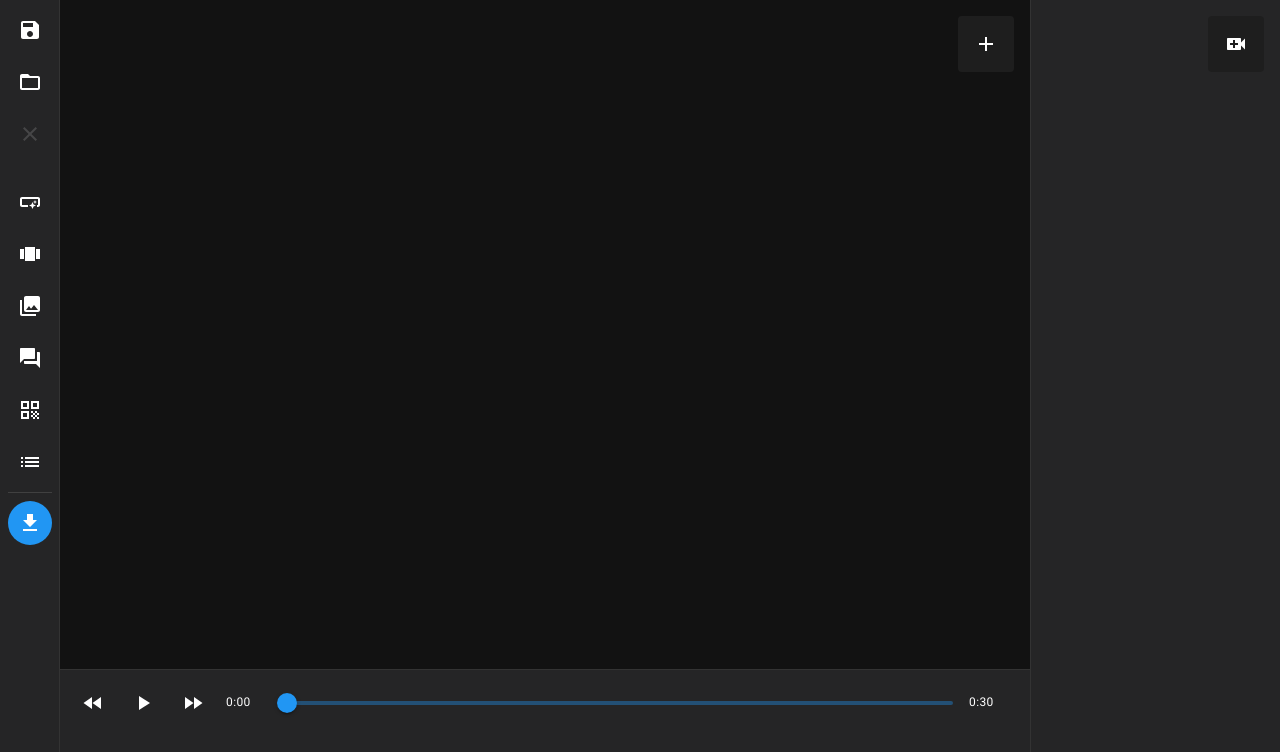
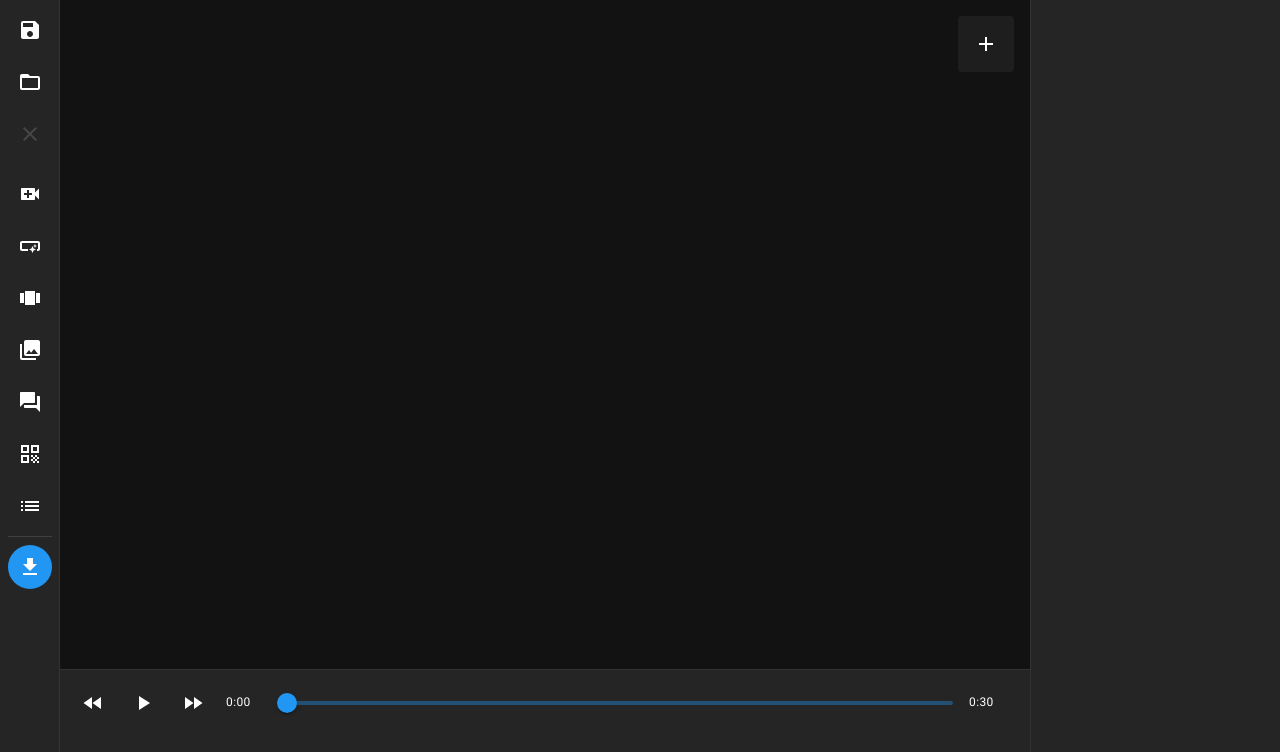
Before and after one commit to Adsmood/CTV_Validado_Adsmood, a React (Vite) app: page / in a window 1280 px wide. Shown: the top 752 px of the page. Built offline with nearby package versions, Linux system fonts and the light colour scheme.

Commit message:
fix: Corregido comportamiento de VideoUploader para funcionar como elemento en lugar de background

```diff
--- a/src/components/common/VideoUploader.tsx
+++ b/src/components/common/VideoUploader.tsx
@@ -1,48 +1,14 @@
-import React, { useState, useCallback } from 'react';
-import { Box, Dialog, IconButton, Tooltip, Stack, Slider } from '@mui/material';
-import { VideoCall as VideoIcon, ZoomIn, CropFree } from '@mui/icons-material';
+import React, { useState } from 'react';
+import { Box, Dialog, IconButton, Tooltip } from '@mui/material';
+import { VideoCall as VideoIcon } from '@mui/icons-material';
 import FileUploader from './FileUploader';
 import { useEditorStore } from '../../stores/editorStore';
-import type { Background } from '../../stores/editorStore';
 
 const VideoUploader: React.FC = () => {
   const [open, setOpen] = useState(false);
-  const background = useEditorStore((state) => state.background);
-  const setBackground = useEditorStore((state) => state.setBackground);
-  const [style, setStyle] = useState(() => ({
-    scale: background?.style?.scale ?? 1,
-    position: {
-      x: background?.style?.position?.x ?? 50,
-      y: background?.style?.position?.y ?? 50
-    }
-  }));
+  const addElement = useEditorStore((state) => state.addElement);
 
-  const handleStyleChange = useCallback((key: 'scale' | 'position', value: number | { x?: number; y?: number }) => {
-    const newStyle = {
-      scale: style.scale,
-      position: { ...style.position }
-    };
-
-    if (key === 'position') {
-      Object.assign(newStyle.position, value);
-    } else {
-      newStyle.scale = value as number;
-    }
-
-    setStyle(newStyle);
-
-    if (background) {
-      const updatedBackground: Background = {
-        url: background.url,
-        type: background.type,
-        style: newStyle,
-        originalFile: background.originalFile
-      };
-      setBackground(updatedBackground);
-    }
-  }, [style, background, setBackground]);
-
-  const handleFileAccepted = useCallback(async (file: File) => {
+  const handleFileAccepted = async (file: File) => {
     try {
       if (file.size < 1000000) { // 1MB
         throw new Error('El archivo es demasiado pequeño. Debe ser al menos 1MB.');
@@ -59,86 +25,34 @@ const VideoUploader: React.FC = () => {
 
       const url = URL.createObjectURL(fileCopy);
 
-      const newBackground: Background = {
-        url,
-        type: 'video',
+      addElement('video', {
+        src: url,
+        originalFile: fileCopy,
         style: {
           scale: 1,
           position: { x: 50, y: 50 }
-        },
-        originalFile: fileCopy
-      };
+        }
+      });
 
-      setBackground(newBackground);
       setOpen(false);
     } catch (error) {
       console.error('Error al procesar el video:', error);
       alert(error instanceof Error ? error.message : 'Error al procesar el video');
     }
-  }, [setBackground]);
+  };
 
   return (
-    <Stack
-      direction="row"
-      spacing={1}
+    <Tooltip title="Añadir Video" placement="right">
+      <span>
+        <IconButton
+          onClick={() => setOpen(true)}
           sx={{
-        position: 'absolute',
-        right: 16,
-        top: 16,
-        bgcolor: 'background.paper',
-        borderRadius: 1,
-        p: 1,
-        zIndex: 1000,
+            width: '44px',
+            height: '44px',
           }}
         >
-      <Tooltip title="Añadir Video" placement="bottom">
-        <IconButton onClick={() => setOpen(true)}>
           <VideoIcon />
         </IconButton>
-      </Tooltip>
-
-      {background && background.type === 'video' && (
-        <Box sx={{ width: 150 }}>
-          <Stack spacing={1}>
-            <Box sx={{ display: 'flex', alignItems: 'center' }}>
-              <ZoomIn sx={{ mr: 1 }} />
-              <Slider
-                size="small"
-                value={style.scale}
-                min={0.1}
-                max={2}
-                step={0.1}
-                onChange={(_, value) =>
-                  handleStyleChange('scale', Array.isArray(value) ? value[0] : value)
-                }
-              />
-            </Box>
-            <Box sx={{ display: 'flex', alignItems: 'center' }}>
-              <CropFree sx={{ mr: 1 }} />
-              <Slider
-                size="small"
-                value={style.position.x}
-                min={0}
-                max={100}
-                onChange={(_, value) =>
-                  handleStyleChange('position', { x: Array.isArray(value) ? value[0] : value })
-                }
-              />
-            </Box>
-            <Slider
-              size="small"
-              value={style.position.y}
-              min={0}
-              max={100}
-              orientation="vertical"
-              sx={{ height: 100 }}
-              onChange={(_, value) =>
-                handleStyleChange('position', { y: Array.isArray(value) ? value[0] : value })
-              }
-            />
-          </Stack>
-        </Box>
-      )}
 
         <Dialog
           open={open}
@@ -158,7 +72,8 @@ const VideoUploader: React.FC = () => {
             />
           </Box>
         </Dialog>
-    </Stack>
+      </span>
+    </Tooltip>
   );
 };
 
```
Lines whose indentation alone changed are shown as unchanged.
